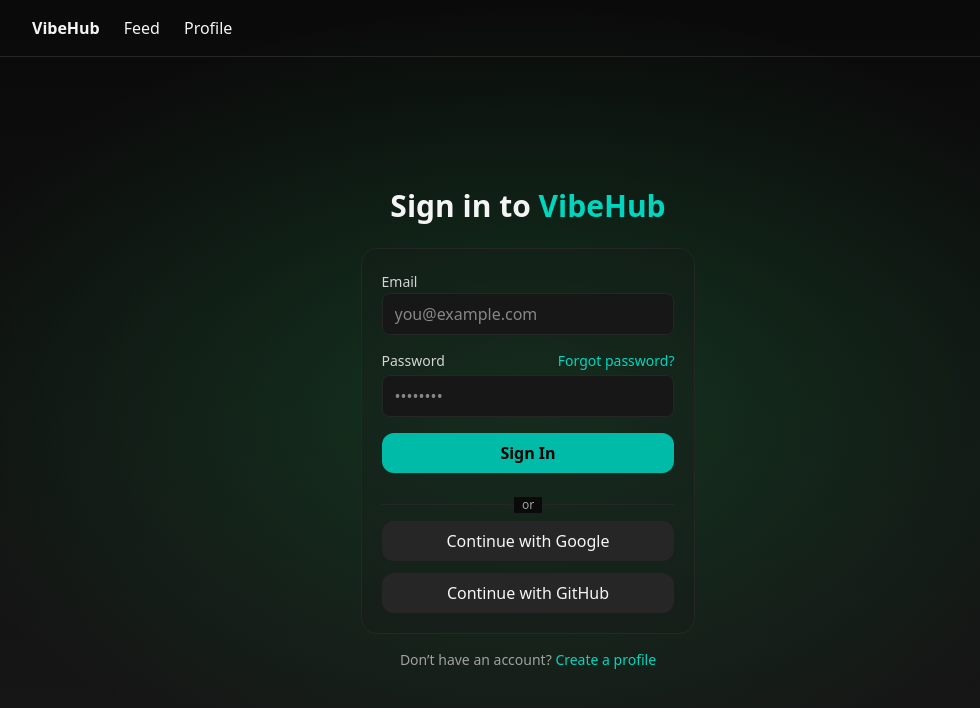
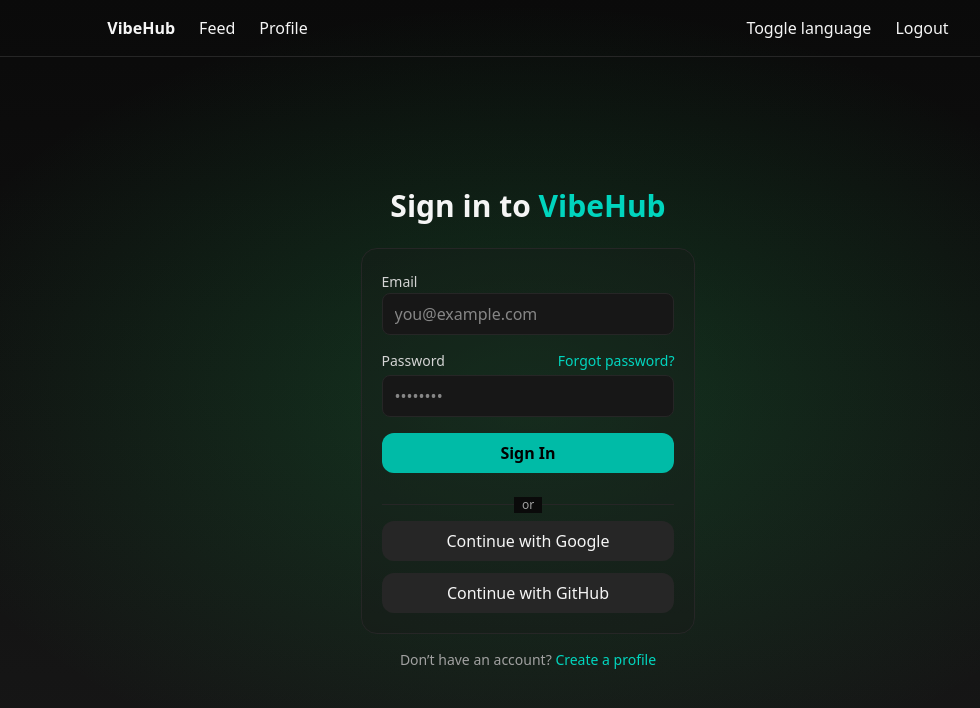
Before and after one commit to shefket-mustafa/VibeHub, a Next.js app in the folder vibehub/: page /auth in a window 1280 px wide. Shown: the top 708 px of the page, without its empty margins (112-1092 px from the left). Built offline with nearby package versions, Linux system fonts and the light colour scheme.

Commit message:
Logout logic implemented

```diff
--- /dev/null
+++ b/vibehub/src/app/api/logout/route.ts
@@ -0,0 +1,9 @@
+
+import { NextResponse } from "next/server";
+
+
+export async function POST(){
+    const res = NextResponse.json({ok: true});
+    res.cookies.set("token", "", { httpOnly: true, path: "/", maxAge: 0 }); // delete cookie
+    return res;
+}
--- a/vibehub/src/app/api/register/route.ts
+++ b/vibehub/src/app/api/register/route.ts
@@ -1,6 +1,6 @@
 import { NextResponse } from "next/server";
 import { connectDB } from "../../lib/mongoDB";
-import User from "@/models/User";
+import {User} from "@/models/User";
 import bcrypt from "bcrypt"
 
 
--- a/vibehub/src/app/auth/page.tsx
+++ b/vibehub/src/app/auth/page.tsx
@@ -1,7 +1,7 @@
 "use client"
 
 import Link from "next/link";
-import { useRouter, useSearchParams } from "next/navigation";
+import { useRouter } from "next/navigation";
 import { useForm } from "react-hook-form"
 import { LoginForm, loginSchema } from "../zod/login";
 import { zodResolver } from "@hookform/resolvers/zod";
@@ -9,7 +9,6 @@
 export default function AuthPage() {
 
   const router = useRouter();
-  const params = useSearchParams();
 
   const {
     register,
--- a/vibehub/src/app/layout.tsx
+++ b/vibehub/src/app/layout.tsx
@@ -1,3 +1,4 @@
+import LogoutButton from "@/components/LogoutButton";
 import "./globals.css";
 import Link from "next/link";
 
@@ -12,7 +13,7 @@
         <div className="absolute inset-0 bg-gradient-to-b from-neutral-950 to-neutral-900" />
         <div className="absolute inset-0 bg-[radial-gradient(ellipse_at_center,rgba(34,197,94,0.2),transparent_70%)]" />
 
-        <header className="border-b border-neutral-800 relative z-10">
+        <header className="border-b border-neutral-800 flex  relative z-10">
           <nav className="mx-auto max-w-5xl p-4 flex items-center gap-6">
             <Link href="/" className="font-semibold">
               VibeHub
@@ -24,6 +25,14 @@
               Profile
             </Link>
           </nav>
+
+          <div className="mx-auto max-w-5xl p-4 flex items-center gap-6">
+            <button>
+              Toggle language
+            </button>
+
+          <LogoutButton />
+          </div>
         </header>
 
         <main className="mx-auto max-w-5xl p-4 flex-1 flex items-center justify-center relative z-10">
--- /dev/null
+++ b/vibehub/src/components/LogoutButton.tsx
@@ -0,0 +1,20 @@
+"use client"
+import { useRouter } from "next/navigation";
+
+
+export default function LogoutButton(){
+    const router = useRouter();
+
+    const handleLogout = async () => {
+
+        await fetch("/api/logout", {method: "POST"});
+        router.push("/auth")
+
+    }
+
+    return(
+            <button onClick={handleLogout} className="hover:underline cursor-pointer">
+                Logout
+            </button>
+    )
+}
```
